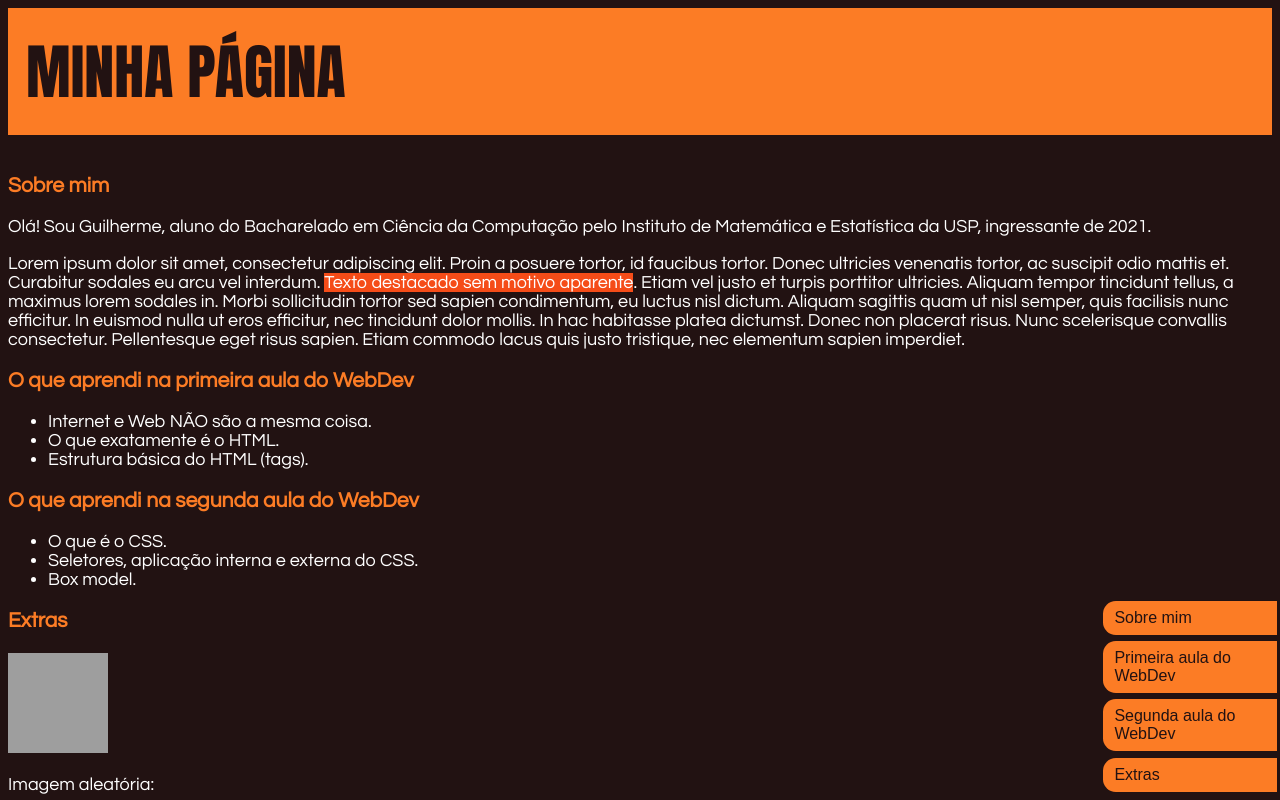
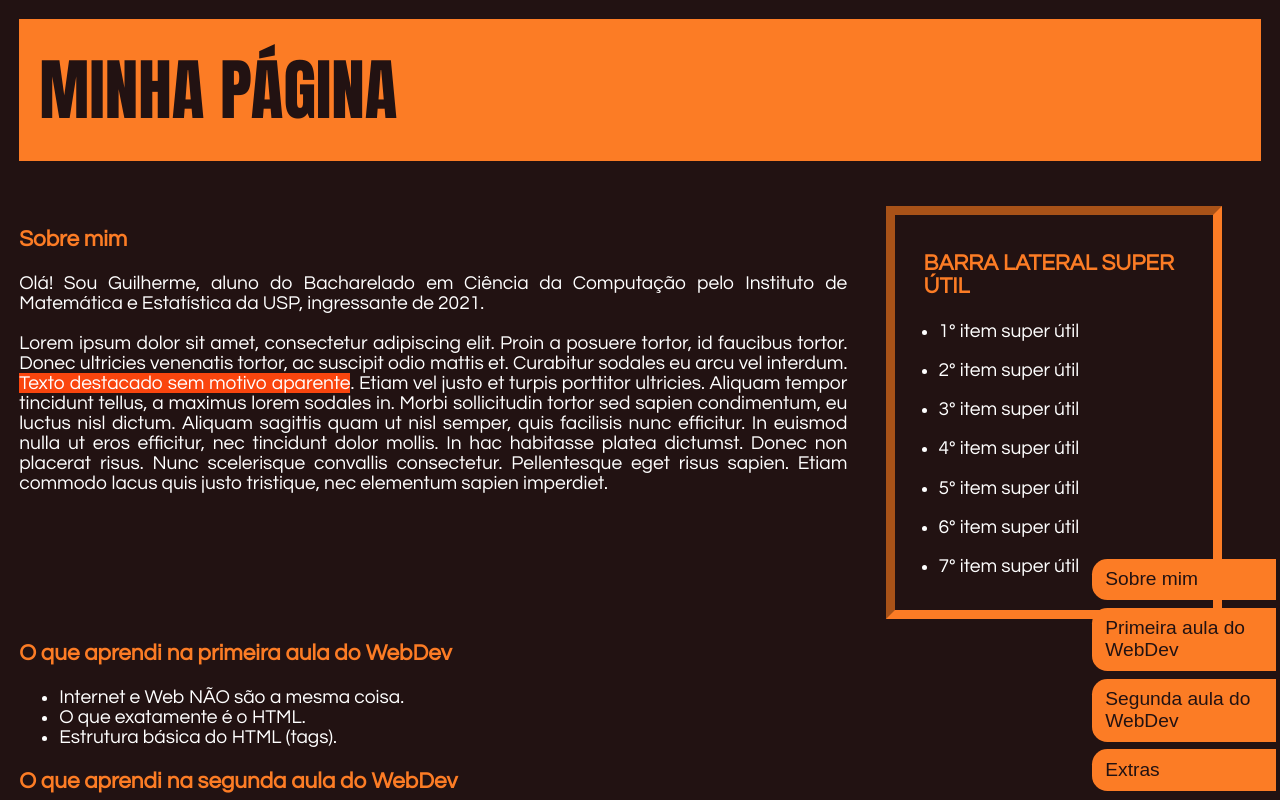
Before and after one commit to Guilhermev25/webdev, a plain HTML site: page index.html in a window 1280 px wide. Shown: the top 800 px of the page. Drawn offline with Linux system fonts and the light colour scheme; grey boxes are pictures that could not be loaded.

Commit message:
Tarefa semana 4

```diff
--- a/index.html
+++ b/index.html
@@ -6,7 +6,7 @@
     </head>
     <body>
         <header>
-            <div class="sections">
+            <div class="seções">
                 <button onclick="location.href='#sobre'" type="button">
                     Sobre mim
                 </button>
@@ -24,6 +24,8 @@
 
         <h1>MINHA PÁGINA</h1>
 
+        <div id="inicio">
+            <div>
                 <h3 id="sobre">Sobre mim</h3>
                 <p>
                     Olá! Sou Guilherme, aluno do Bacharelado em Ciência da Computação pelo
@@ -44,6 +46,24 @@
                     sapien. Etiam commodo lacus quis justo tristique, nec elementum
                     sapien imperdiet.
                 </p>
+            </div>
+
+            <div id="barra">
+                <h3 id="titulo-barra">BARRA LATERAL SUPER ÚTIL</h3>
+                <ul id="itens-barra">
+                    <li> 1º item super útil </li>
+                    <li> 2º item super útil </li>
+                    <li> 3º item super útil </li>
+                    <li> 4º item super útil </li>
+                    <li> 5º item super útil </li>
+                    <li> 6º item super útil </li>
+                    <li> 7º item super útil </li>
+                </ul>
+            </div>
+
+
+
+        </div>
 
         <h3 id="aula1">O que aprendi na primeira aula do WebDev</h3>
         <ul>
--- a/style.css
+++ b/style.css
@@ -1,24 +1,32 @@
+:root {
+    --cor-principal:#fc7c25;
+    --cor-fundo: #221212;
+    --cor-texto: white;
+    --cor-destaque: rgb(250, 69, 14);
+}
+
 body {
     font-family:"Century Gothic", sans-serif;
-    font-size: 18px;
-    background-color: #221212;
-    color: white;
+    font-size: 1.2em;
+    background-color: var(--cor-fundo);
+    color: var(--cor-texto);
+    margin: 1em;
 }
 
 h1 {
     font-family: Impact, sans serif;
-    font-size: 60px;
-    background-color: #fc7c25;
-    color: #221212;
+    font-size: 3.5em;
+    background-color: var(--cor-principal);
+    color: var(--cor-fundo);
     padding: 0.3em;
-    margin-top: 0px;
-    margin-left: 0px;
-    margin-right: 0px;
+    margin-top: 0em;
+    margin-left: 0em;
+    margin-right: 0em;
     border: none;
 }
 
 h3 {
-    color:#fc7c25;
+    color:var(--cor-principal);
     scroll-margin-top: 1em;
 }
 
@@ -26,14 +34,46 @@ a {
     color: rgb(182, 150, 150);
 }
 
-span {
-    background-color: rgb(245, 76, 24);
+p {
+    text-align: justify;
+    text-justify: inter-word;
 }
 
-.sections {
+span {
+    background-color: var(--cor-destaque)
+}
+
+#inicio {
+    display: flex;
+    flex-direction: row;
+}
+
+#barra {
+    margin: 0em 2em 0em 2em;
+    padding: .8em;
+    min-width: 15em;
+    border-style: inset;
+    border-width: 0.5em;
+    border-color: var(--cor-principal);
+    background-color: var(--cor-fundo);
+}
+
+#titulo-barra {
+    color: var(--cor-principal);
+    margin-left: 0.6em;
+}
+
+#itens-barra {
+    margin-left: -0.6em;
+    display: flex;
+    flex-direction: column;
+    gap: 1em;
+}
+
+.seções {
     position: fixed;
-    bottom: 5px;
-    right: 0px;
+    bottom: 0.29em;
+    right: 0em;
     display: flex;
     flex-direction: column;
     align-items: stretch;
@@ -43,19 +83,19 @@ span {
 
 button {
     transition-duration: 0.4s;
-    background-color: #fc7c25;
-    color: #221212;
+    background-color: var(--cor-principal);
+    color: var(--cor-fundo);
     border-radius: 0.8em 0em 0em 0.8em;
-    border: #221212;
+    border: var(--cor-fundo);
     margin: 0.2em 0.2em;
     padding: 0.5em 0.7em;
     text-align: left;
-    font-size: 16px;
+    font-size: 1em;
 }
 
 button:hover {
-    background-color: rgb(250, 69, 14);
-    color: #221212;
+    background-color: var(--cor-destaque);
+    color: var(--cor-fundo);
     margin-left: -1em;
   }
 
@@ -64,5 +104,26 @@ button:hover {
     flex-direction: row;
     align-items: center;
     justify-content: center;
-    font-size: 12px;
+    font-size: 0.8em;
 }
+
+
+@media screen and (max-width:800px) {
+    #inicio {
+        flex-direction: column;
+    }
+
+    .seções {
+        font-size: 0.85em
+    }
+}
+
+@media screen and (max-width:500px) {
+    .seções {
+        width: 0em;
+    }
+
+    p {
+        margin: 1em;
+    }
+}
```
Lines whose indentation alone changed are shown as unchanged.
